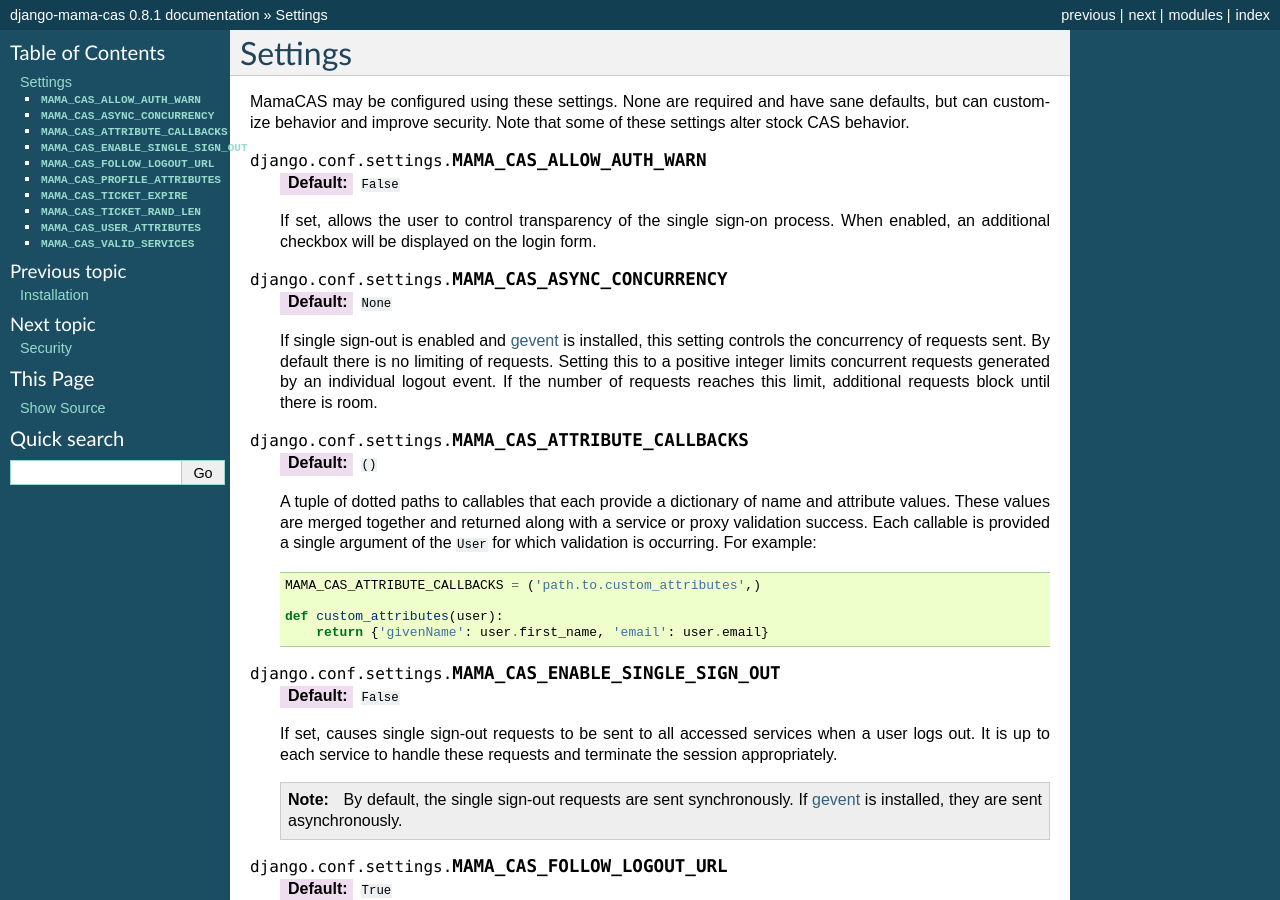
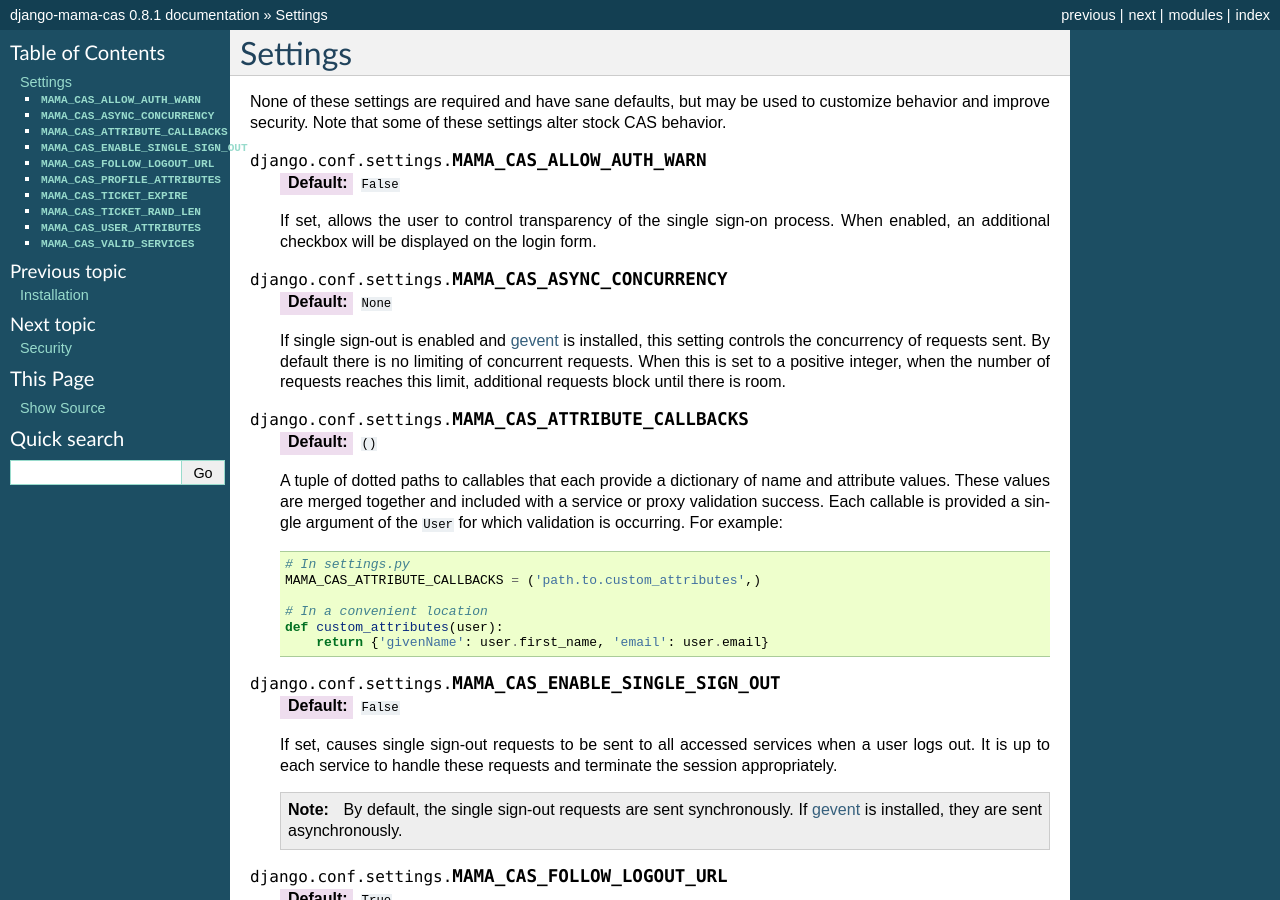
Before and after one commit to jbittel/django-mama-cas, a Sphinx documentation site: the page built from docs/settings.rst, in a window 1280 px wide and 900 px high. Built offline with Sphinx 7.4.7, drawn with Linux system fonts in a browser that asks for light colours; some of the changed text lies outside the part shown.

Commit message:
Update settings documentation

```diff
--- a/docs/settings.rst
+++ b/docs/settings.rst
@@ -5,9 +5,9 @@
 
 .. currentmodule:: django.conf.settings
 
-MamaCAS may be configured using these settings. None are required and have
-sane defaults, but can customize behavior and improve security. Note that
-some of these settings alter stock CAS behavior.
+None of these settings are required and have sane defaults, but may be used to
+customize behavior and improve security. Note that some of these settings
+alter stock CAS behavior.
 
 .. attribute:: MAMA_CAS_ALLOW_AUTH_WARN
 
@@ -23,22 +23,24 @@
 
    If single sign-out is enabled and `gevent`_ is installed, this setting
    controls the concurrency of requests sent. By default there is no
-   limiting of requests. Setting this to a positive integer limits concurrent
-   requests generated by an individual logout event. If the number of
-   requests reaches this limit, additional requests block until there is room.
+   limiting of concurrent requests. When this is set to a positive integer,
+   when the number of requests reaches this limit, additional requests block
+   until there is room.
 
 .. attribute:: MAMA_CAS_ATTRIBUTE_CALLBACKS
 
    :default: ``()``
 
    A tuple of dotted paths to callables that each provide a dictionary of
-   name and attribute values. These values are merged together and returned
-   along with a service or proxy validation success. Each callable is
-   provided a single argument of the ``User`` for which validation is
-   occurring. For example::
+   name and attribute values. These values are merged together and included
+   with a service or proxy validation success. Each callable is provided a
+   single argument of the ``User`` for which validation is occurring. For
+   example::
 
+      # In settings.py
       MAMA_CAS_ATTRIBUTE_CALLBACKS = ('path.to.custom_attributes',)
 
+      # In a convenient location
       def custom_attributes(user):
           return {'givenName': user.first_name, 'email': user.email}
 
@@ -133,9 +135,9 @@
    :default: ``()``
 
    A list of valid Python regular expressions that a service URL is tested
-   against when a ticket is validated. If none of the regular expressions
-   match the provided URL, the validation request fails. If no valid services
-   are configured, any service URL is allowed. For example::
+   against when a ticket is validated or the client is redirected. If none of
+   the regular expressions match the provided URL, the action fails. If no
+   valid services are configured, any service URL is allowed. For example::
 
       MAMA_CAS_VALID_SERVICES = (
           '^https?://www\.example\.edu/secure',
@@ -144,6 +146,6 @@
 
    The ``url`` and ``service`` parameters are checked against this list of
    services at logout. If the provided URL does not match one of these regular
-   expressions, it will be ignored.
+   expressions, it is ignored.
 
 .. _gevent: http://www.gevent.org/
```
